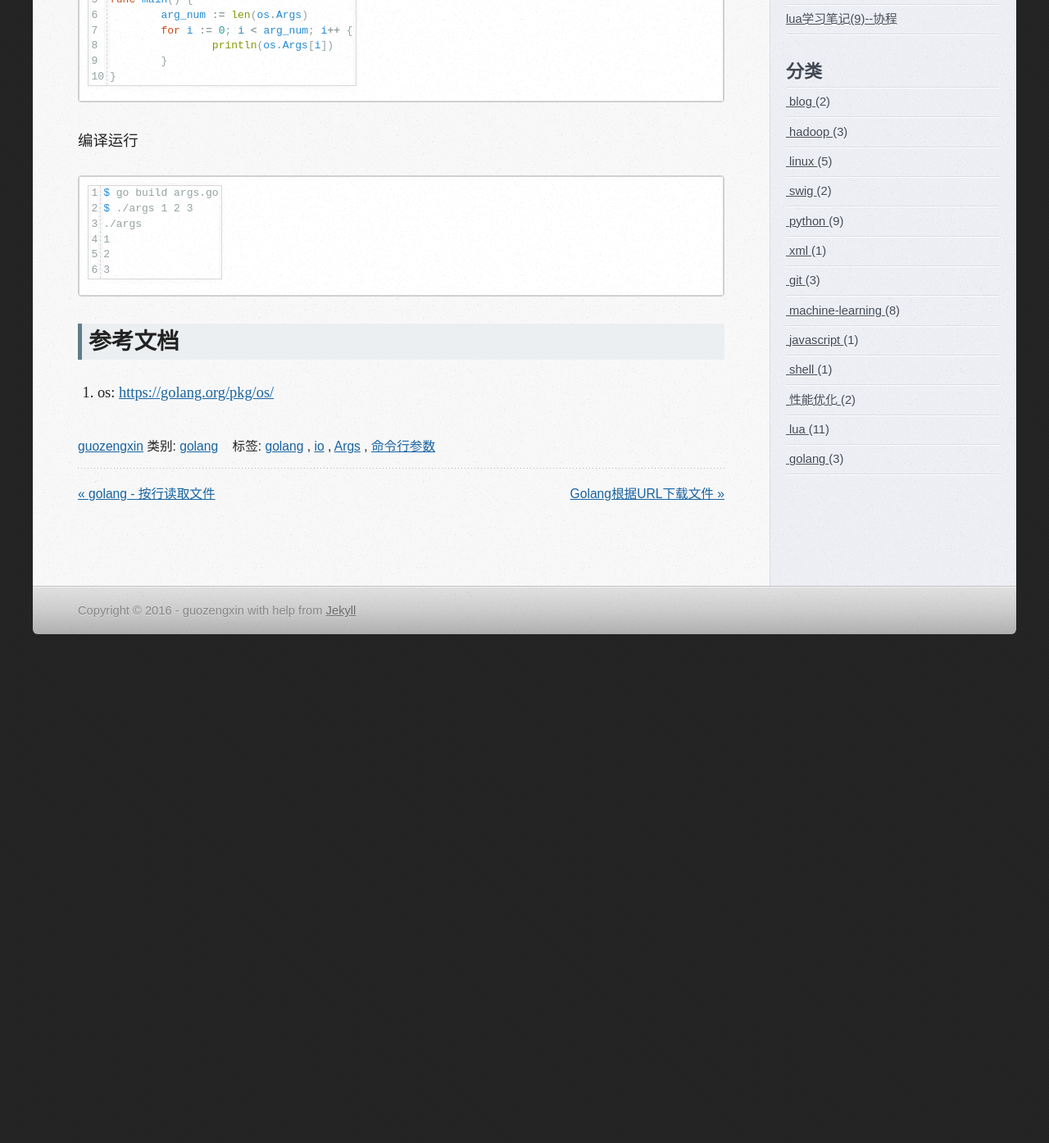
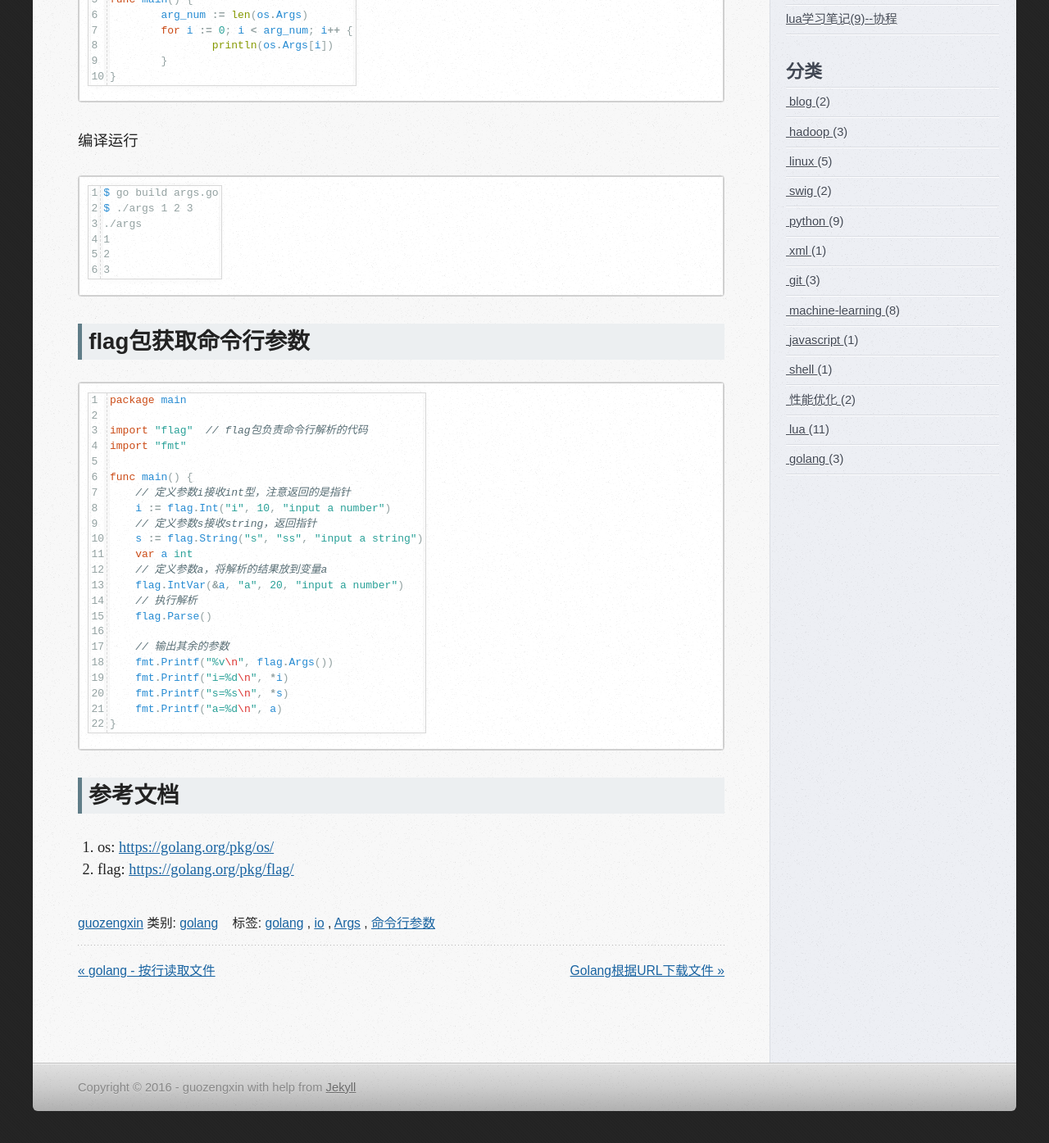
Before and after one commit to guozengxin/guozengxin.github.io, a Jekyll site: the page built from _posts/2016-03-18-golang-read-command-args.md, in a window 1280 px wide and 1400 px high, scrolled down 575 px. Shown: the top 1395 px of the window at 82% size. Built offline with Jekyll 4.4.1, drawn with Linux system fonts in a browser that asks for light colours; nearby versions of some CDN libraries; comment, search, counter and statistics services are not loaded; before the commit the page ends 1394 px from its top, so only the background shows below that; some of the changed text lies outside the part shown.

Commit message:
Update golang read command args:
Add flag pkg usage

````diff
--- a/_posts/2016-03-18-golang-read-command-args.md
+++ b/_posts/2016-03-18-golang-read-command-args.md
@@ -7,7 +7,7 @@ tags: [golang, io, Args, 命令行参数]
 comments: true
 ---
 
-## GO语言获取命令行参数
+## os包获取命令行参数
 
 ```golang
 package main
@@ -33,6 +33,34 @@ $ ./args 1 2 3
 3
 ```
 
+## flag包获取命令行参数
+
+```go
+package main
+
+import "flag"  // flag包负责命令行解析的代码
+import "fmt"
+
+func main() {
+    // 定义参数i接收int型，注意返回的是指针
+    i := flag.Int("i", 10, "input a number")
+    // 定义参数s接收string，返回指针
+    s := flag.String("s", "ss", "input a string")
+    var a int
+    // 定义参数a，将解析的结果放到变量a
+    flag.IntVar(&a, "a", 20, "input a number")
+    // 执行解析
+    flag.Parse()
+
+    // 输出其余的参数
+    fmt.Printf("%v\n", flag.Args())
+    fmt.Printf("i=%d\n", *i)
+    fmt.Printf("s=%s\n", *s)
+    fmt.Printf("a=%d\n", a)
+}
+```
+
 ## 参考文档
 
 1. os: <https://golang.org/pkg/os/>
+2. flag: <https://golang.org/pkg/flag/>
````
